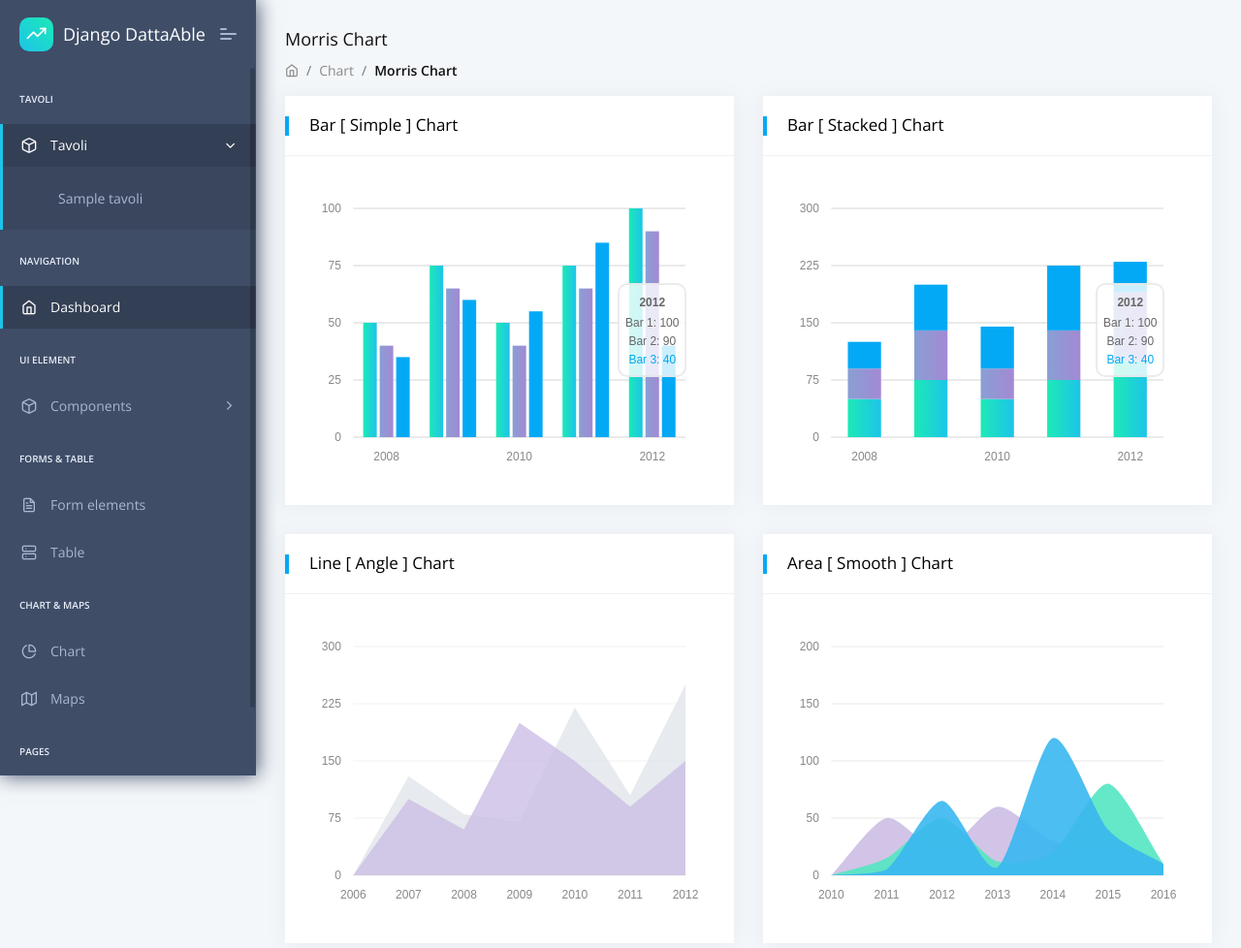
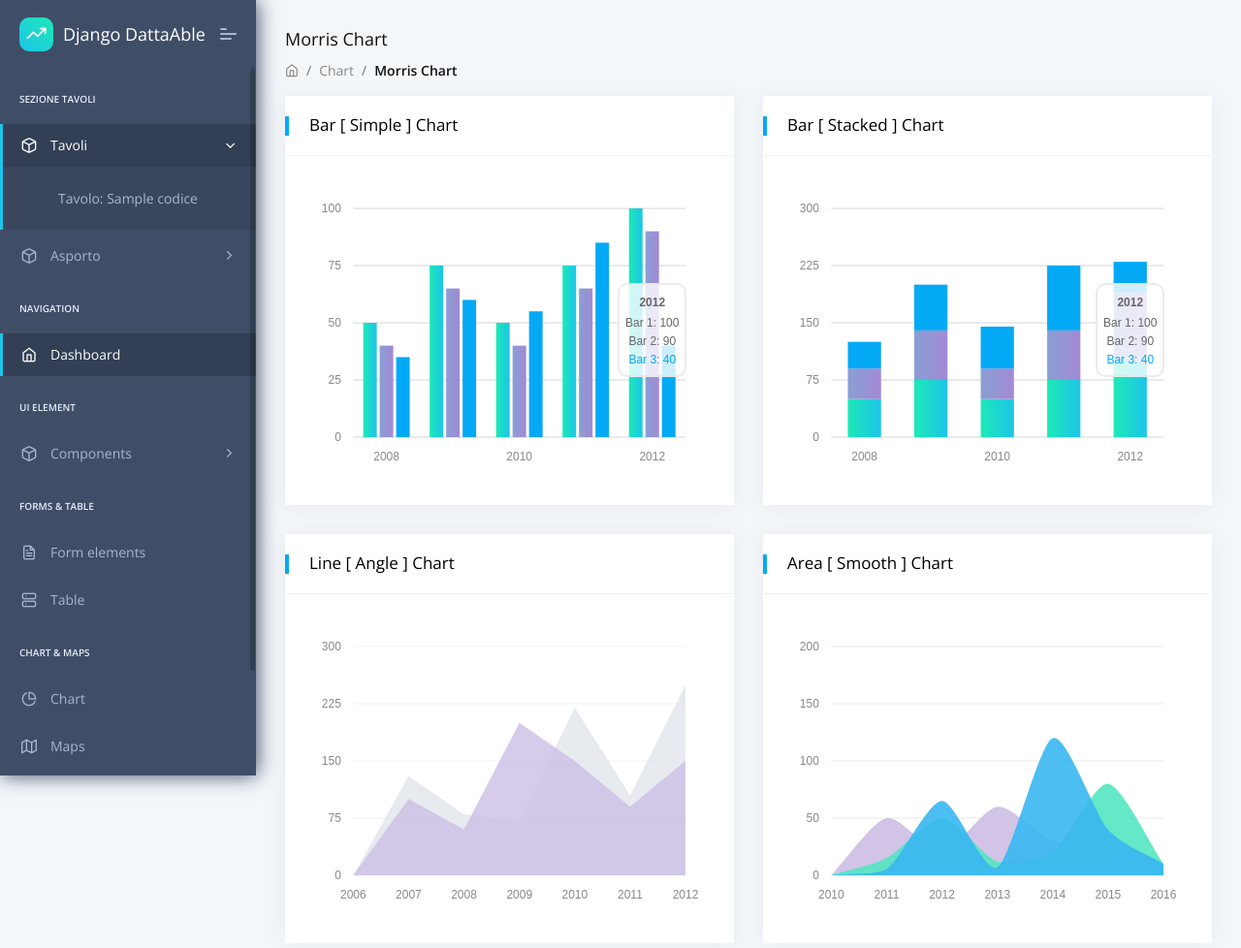
Before and after one commit to scinny91/ristorante, a Django app: template core/templates/charts-morris.html in a window 1280 px wide, after a click on "Tavoli". Shown: the top 978 px of the page at 97% size. Run offline with Django 3.2, Linux system fonts and the light colour scheme; the template is opened without the code that fills it: most values are stand-ins (such as "Sample title", 1, 10 or a date in 2020); some libraries are stand-ins or nearby versions.

Commit message:
gestione tavoli

```diff
--- a/backand/Controller/controller.py
+++ b/backand/Controller/controller.py
@@ -37,5 +37,5 @@ class TavoloController():
         dati_out['tavolo'] = obj_tavolo.__dict__
         dati_out['menu'] = menu
 
-        print(dati_out)
+        #print(dati_out)
         return dati_out
--- a/core/templates/includes/navigation.html
+++ b/core/templates/includes/navigation.html
@@ -13,14 +13,25 @@
             <div class="navbar-content scroll-div">
                 <ul class="nav pcoded-inner-navbar">
                     <li class="nav-item pcoded-menu-caption">
-                        <label>Tavoli</label>
+                        <label>Sezione tavoli</label>
                     </li>
-                    <li data-username="basic components Button Alert Badges breadcrumb Paggination progress Tooltip popovers Carousel Cards Collapse Tabs pills Modal Grid System Typography Extra Shadows Embeds" class="nav-item pcoded-hasmenu">
+                    <li class="nav-item pcoded-hasmenu">
                         <a href="javascript:" class="nav-link "><span class="pcoded-micon"><i class="feather icon-box"></i></span><span class="pcoded-mtext">Tavoli</span></a>
 
                         <ul class="pcoded-submenu">
                             {%for i in tavoli%}
-                                <li class=""><a href="/ui-button.html" class="">{{i}}</a></li>
+                                <li class=""><a href="/ui-tavoli.html?codice_tavolo={{i.codice}}&type=tavolo" class="">Tavolo: {{i.codice}}</a></li>
+                            {%endfor%}
+                        </ul>
+
+                    </li>
+                    <li  class="nav-item pcoded-hasmenu">
+                        <a href="javascript:" class="nav-link "><span class="pcoded-micon"><i class="feather icon-box"></i></span><span class="pcoded-mtext">Asporto</span></a>
+
+                        <ul class="pcoded-submenu">
+                            <li class=""><a href="/ui-tavoli.html?type=tavolo" class="">Nuovo tavolo</a></li>
+                            {%for i in asporto%}
+                                <li class=""><a href="/ui-tavoli.html?codice_tavolo={{i.codice}}&type=tavolo" class="">Tavolo: {{i.codice}}</a></li>
                             {%endfor%}
                         </ul>
 
--- a/core/templates/includes/scripts.html
+++ b/core/templates/includes/scripts.html
@@ -3,3 +3,4 @@
     <script src="/static/assets/js/vendor-all.min.js"></script>
     <script src="/static/assets/plugins/bootstrap/js/bootstrap.min.js"></script>
     <script src="/static/assets/js/pcoded.min.js"></script>
+    <script src="/static/assets/js/custom.js"></script>
```
Also changed, not shown: app/views.py (+19 -10 lines).
